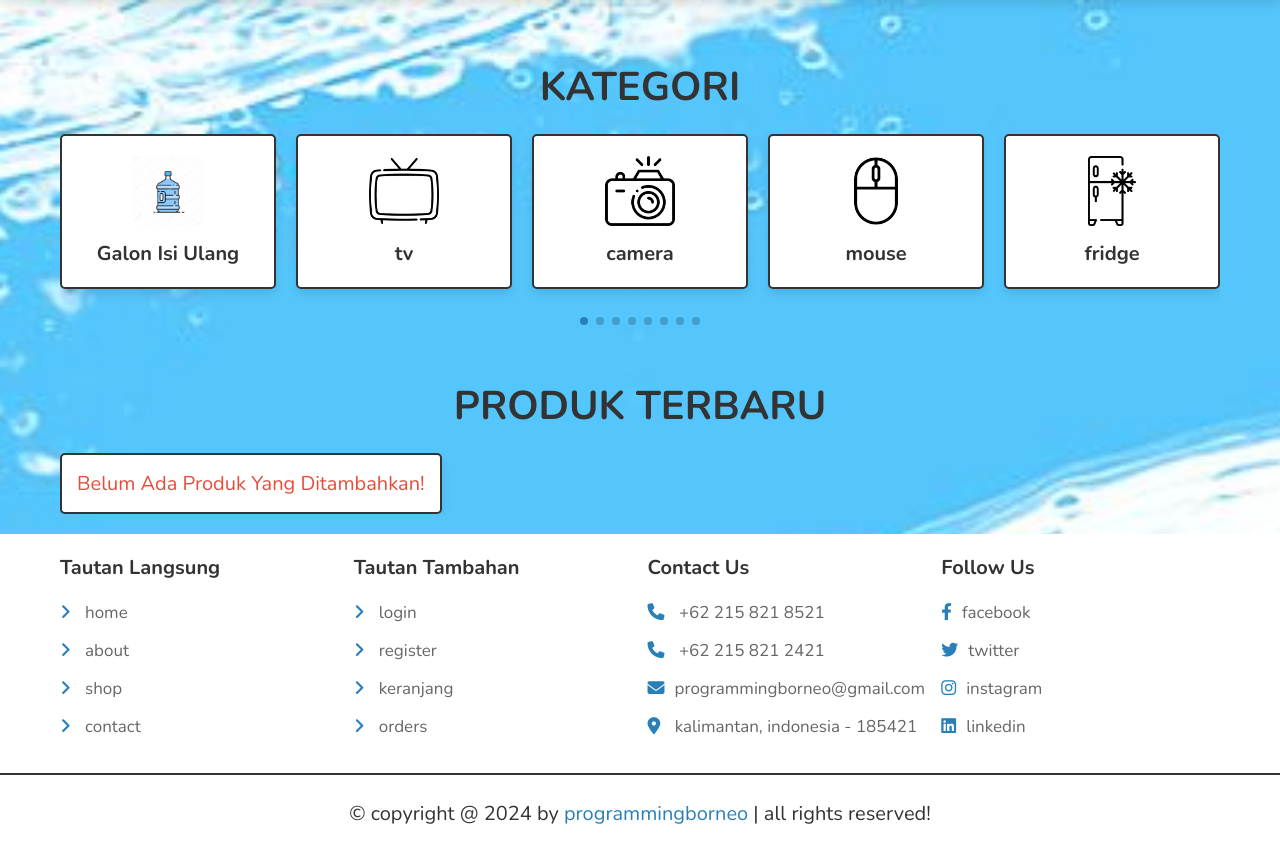
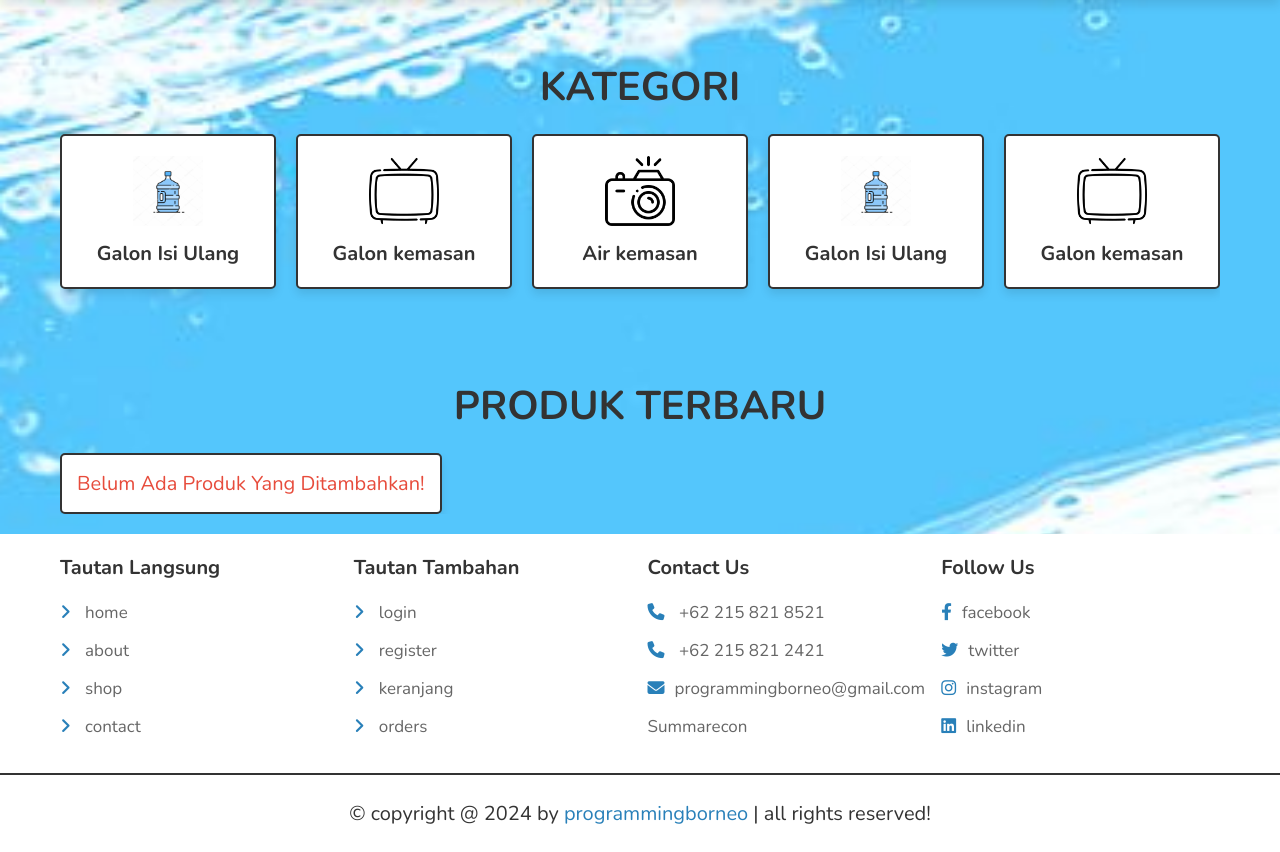
Before and after one commit to riskaadyn/Website-Depot, a PHP site: page /home.php in a window 1280 px wide. Shown: the part 74-926 px from the top of the page. Run offline with PHP 8.4, Linux system fonts and the light colour scheme; data that the repository does not hold is empty; some libraries are stand-ins or nearby versions.

Commit message:
update footer maps

```diff
--- a/ecommerce/components/footer.php
+++ b/ecommerce/components/footer.php
@@ -23,7 +23,9 @@
          <a href="#"><i class="fas fa-phone"></i> +62 215 821 8521</a>
          <a href="#"><i class="fas fa-phone"></i> +62 215 821 2421</a>
          <a href="#"><i class="fas fa-envelope"></i>programmingborneo@gmail.com</a>
-         <a href="#"><i class="fas fa-map-marker-alt"></i> kalimantan, indonesia - 185421 </a>
+         <a href="https://www.google.com/maps?q=Summarecon+Mall+Bekasi" target="_blank">Summarecon</a>
+
+
       </div>
 
       <div class="box">
--- a/ecommerce/home.php
+++ b/ecommerce/home.php
@@ -56,42 +56,16 @@ include 'components/wishlist_cart.php';
 
    <a href="category.php?category=tv" class="swiper-slide slide">
       <img src="images/icon-2.png" alt="">
-      <h3>tv</h3>
+      <h3>Galon kemasan</h3>
    </a>
 
    <a href="category.php?category=camera" class="swiper-slide slide">
       <img src="images/icon-3.png" alt="">
-      <h3>camera</h3>
+      <h3>Air kemasan</h3>
    </a>
 
-   <a href="category.php?category=mouse" class="swiper-slide slide">
-      <img src="images/icon-4.png" alt="">
-      <h3>mouse</h3>
-   </a>
 
-   <a href="category.php?category=fridge" class="swiper-slide slide">
-      <img src="images/icon-5.png" alt="">
-      <h3>fridge</h3>
-   </a>
 
-   <a href="category.php?category=washing" class="swiper-slide slide">
-      <img src="images/icon-6.png" alt="">
-      <h3>washing machine</h3>
-   </a>
-
-   <a href="category.php?category=smartphone" class="swiper-slide slide">
-      <img src="images/icon-7.png" alt="">
-      <h3>smartphone</h3>
-   </a>
-
-   <a href="category.php?category=watch" class="swiper-slide slide">
-      <img src="images/icon-8.png" alt="">
-      <h3>watch</h3>
-   </a>
-
-   </div>
-
-   <div class="swiper-pagination"></div>
 
    </div>
 
```
